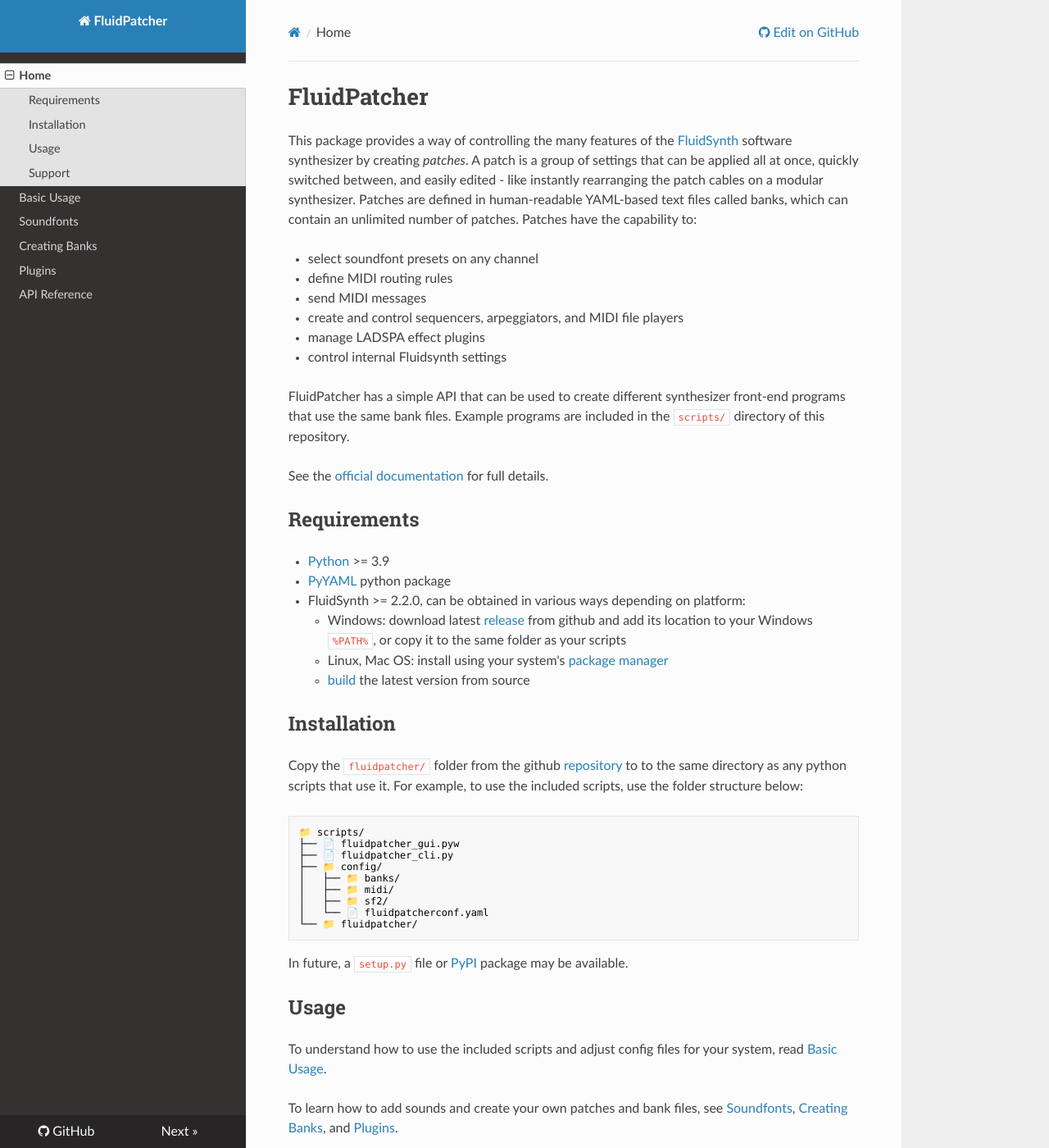
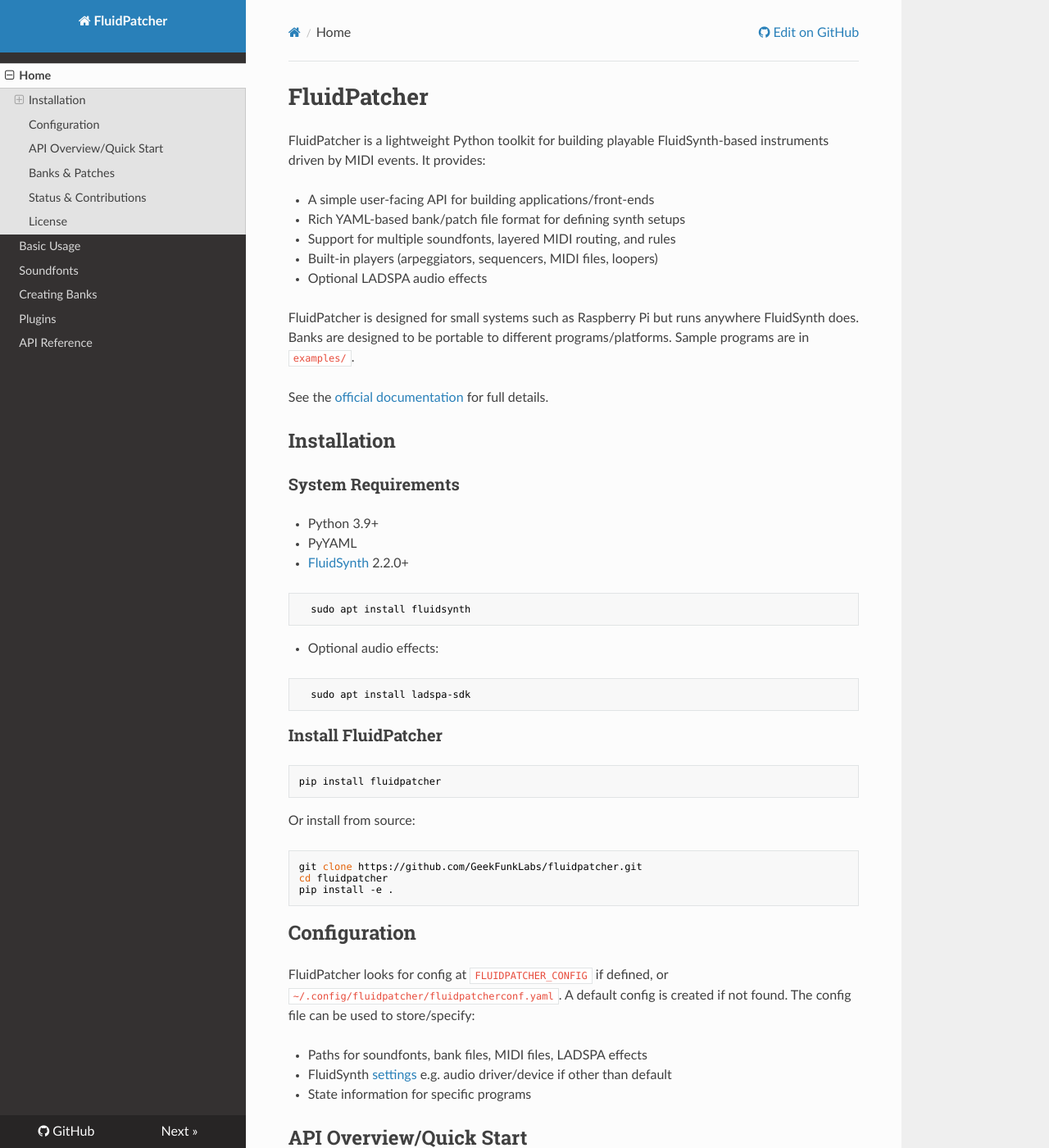
Before and after one commit to GeekFunkLabs/fluidpatcher, an MkDocs documentation site: the page built from docs/README.md, in a window 1280 px wide and 1400 px high. Shown: the whole window at 82% size. Built offline with MkDocs 1.6.1, drawn with Linux system fonts in a browser that asks for light colours; nearby versions of some CDN libraries; some of the changed text lies outside the part shown.

Commit message:
update README

````diff
--- a/docs/README.md
+++ b/docs/README.md
@@ -1,53 +1,105 @@
 # FluidPatcher
 
-This package provides a way of controlling the many features of the [FluidSynth](https://www.fluidsynth.org) software synthesizer by creating *patches*. A patch is a group of settings that can be applied all at once, quickly switched between, and easily edited - like instantly rearranging the patch cables on a modular synthesizer. Patches are defined in human-readable YAML-based text files called banks, which can contain an unlimited number of patches. Patches have the capability to:
+FluidPatcher is a lightweight Python toolkit for building playable
+FluidSynth-based instruments driven by MIDI events. It provides:
 
-* select soundfont presets on any channel
-* define MIDI routing rules
-* send MIDI messages
-* create and control sequencers, arpeggiators, and MIDI file players
-* manage LADSPA effect plugins
-* control internal Fluidsynth settings
+* A simple user-facing API for building applications/front-ends
+* Rich YAML-based bank/patch file format for defining synth setups
+* Support for multiple soundfonts, layered MIDI routing, and rules
+* Built-in players (arpeggiators, sequencers, MIDI files, loopers)
+* Optional LADSPA audio effects
 
-FluidPatcher has a simple API that can be used to create different synthesizer front-end programs that use the same bank files. Example programs are  included in the `scripts/` directory of this repository.
+FluidPatcher is designed for small systems such as Raspberry Pi but runs
+anywhere FluidSynth does. Banks are designed to be portable to different
+programs/platforms. Sample programs are in `examples/`.
 
-See the [official documentation](https://geekfunklabs.github.io/fluidpatcher) for full details.
+See the [official documentation](
+  https://geekfunklabs.github.io/fluidpatcher
+) for full details.
 
-## Requirements
-
-* [Python](https://python.org/downloads/) >= 3.9
-* [PyYAML](https://pypi.org/project/PyYAML/) python package
-* FluidSynth >= 2.2.0, can be obtained in various ways depending on platform:
-    * Windows: download latest [release](https://github.com/FluidSynth/fluidsynth/releases) from github and add its location to your Windows `%PATH%`, or copy it to the same folder as your scripts
-    * Linux, Mac OS: install using your system's [package manager](https://github.com/FluidSynth/fluidsynth/wiki/Download)
-    * [build](https://github.com/FluidSynth/fluidsynth/wiki/BuildingWithCMake) the latest version from source
 
 ## Installation
 
-Copy the `fluidpatcher/` folder from the github [repository](https://github.com/GeekFunkLabs/fluidpatcher) to to the same directory as any python scripts that use it. For example, to use the included scripts, use the folder structure below:
+### System Requirements
+* Python 3.9+
+* PyYAML
+* [FluidSynth](
+  https://github.com/FluidSynth/fluidsynth/wiki/Download
+) 2.2.0+
+```bash
+  sudo apt install fluidsynth
+```
+* Optional audio effects:
+```bash
+  sudo apt install ladspa-sdk
+```
+
+### Install FluidPatcher
+
+```bash
+pip install fluidpatcher
+```
+
+Or install from source:
+
+```bash
+git clone https://github.com/GeekFunkLabs/fluidpatcher.git
+cd fluidpatcher
+pip install -e .
+```
+
+## Configuration
+
+FluidPatcher looks for config at `FLUIDPATCHER_CONFIG` if defined, or
+`~/.config/fluidpatcher/fluidpatcherconf.yaml`. A default config is
+created if not found. The config file can be used to store/specify:
+
+* Paths for soundfonts, bank files, MIDI files, LADSPA effects
+* FluidSynth [settings](
+    https://www.fluidsynth.org/api/fluidsettings.xml
+  )
+  e.g. audio driver/device if other than default
+* State information for specific programs
+
+## API Overview/Quick Start
+
+```python
+import fluidpatcher
+
+fp = fluidpatcher.FluidPatcher()
+fp.load_bank("mybank.yaml")
+fp.apply_patch("Piano")
+```
+
+Play notes on an attached MIDI controller to hear patches. By default,
+FluidSynth will automatically connect to MIDI devices.
+
+## Banks & Patches
+
+Bank files provide a declarative, YAML-based language for describing
+synth *patches*. The underlying engine parses bank files and pre-loads
+required soundfonts so that different patches can be applied quickly in
+live performance. View the Tutorials section in the docs and/or example
+banks for guided learning:
 
 ```shell
-📁 scripts/
-├── 📄 fluidpatcher_gui.pyw
-├── 📄 fluidpatcher_cli.py
-├── 📁 config/
-│   ├── 📁 banks/
-│   ├── 📁 midi/
-│   ├── 📁 sf2/
-│   └── 📄 fluidpatcherconf.yaml
-└── 📁 fluidpatcher/
+📁 data/banks/tutorial
+├── 📄 lesson01_basic.yaml     # bank/patch structure
+├── 📄 lesson02_messages.yaml  # init blocks & sending messages
+├── 📄 lesson03_rules.yaml     # router rules + transformations
+├── 📄 lesson04_players.yaml   # arps, sequences, file players, loopers
+└── 📄 lesson05_effects.yaml   # LADSPA effects
 ```
 
-In future, a `setup.py` file or [PyPI](https://pypi.org) package may be available.
+## Status & Contributions
 
-## Usage
+FluidPatcher is under active development. The goal is to keep the API
+minimalist and general, with most features/functionality implemented in
+bank files or external programs. Contributions, bug reports, and example
+banks are welcome.
 
-To understand how to use the included scripts and adjust config files for your system, read [Basic Usage](basic_usage.md).
+Please open issues or pull requests on GitHub.
 
-To learn how to add sounds and create your own patches and bank files, see [Soundfonts](soundfonts.md), [Creating Banks](bank_files.md), and [Plugins](ladspa_plugins.md).
+## License
 
-To write your own programs using FluidPatcher, study the [API Reference](api_reference.md) and the code of the included scripts.
-
-## Support
-
-Ask questions, suggest improvements, and/or share your successes in [Discussions](github.com/GeekFunkLabs/fluidpatcher/discussions). If you think you've found a bug, report an [Issue](github.com/GeekFunkLabs/fluidpatcher/issues).
+MIT. See LICENSE for details.
````
